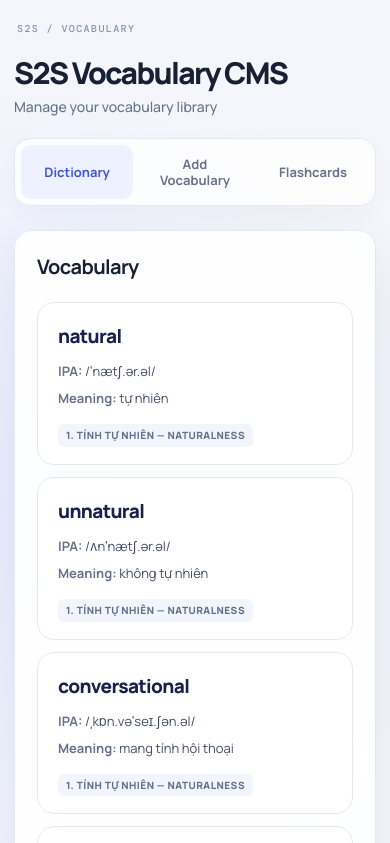
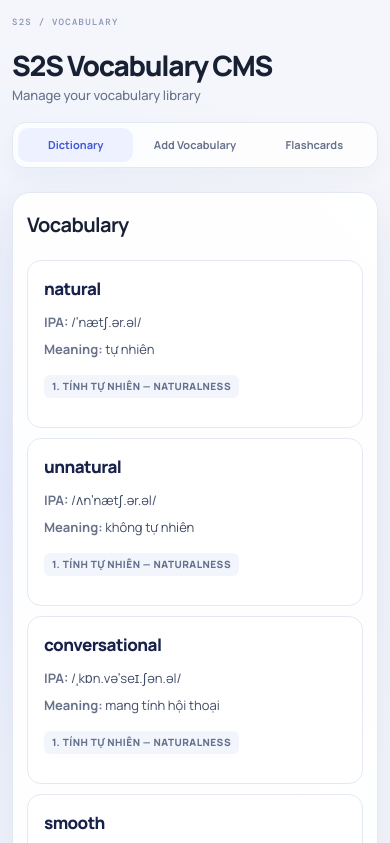
Before and after one commit to hunghobbit/s2s-vocabulary, a plain HTML site: page index.html in a window 390 px wide. Shown: the top 843 px of the page. Drawn offline with nearby package versions, Linux system fonts and the light colour scheme.

Commit message:
Update media query in index.html

```diff
--- a/index.html
+++ b/index.html
@@ -373,26 +373,81 @@
 
             @media (max-width: 640px) {
                 body {
-                    padding: 38px 14px 44px;
+                    padding: 34px 12px 44px;
                 }
+
                 body::before {
-                    left: 17px;
+                    left: 12px;
+                    top: 16px;
+                    font-size: 9px;
                 }
+
                 h1 {
-                    margin-top: 19px;
+                    margin-top: 16px;
+                    font-size: 28px;
+                    letter-spacing: -0.045em;
                 }
+
+                h1::after {
+                    font-size: 13px;
+                    margin-top: 8px;
+                }
+
+                /* Navigation */
                 .tabs {
-                    margin-top: 23px;
+                    width: 100%;
+                    margin-top: 20px;
+                    padding: 5px;
+                    gap: 4px;
+                    border-radius: 14px;
                 }
+
+                .tabs button {
+                    flex: 1;
+                    min-width: 0;
+                    padding: 9px 6px;
+                    font-size: 11px;
+                    white-space: nowrap;
+                }
+
+                /* Main panels */
+                .tab-content {
+                    width: 100%;
+                }
+
+                #dictionary,
+                #add {
+                    padding: 18px 14px;
+                    border-radius: 18px;
+                }
+
+                /* Dictionary */
                 #dictionaryList {
                     grid-template-columns: 1fr;
+                    gap: 10px;
                 }
-                #dictionary,
-                #add {
-                    border-radius: 18px;
+
+                .card {
+                    padding: 16px;
+                    border-radius: 14px;
                 }
-                .card {
-                    min-height: 0;
+
+                .card h3 {
+                    font-size: 17px;
+                }
+
+                /* Inputs */
+                input,
+                textarea,
+                select {
+                    min-height: 44px;
+                    font-size: 14px;
+                }
+
+                /* Buttons */
+                button {
+                    padding: 9px 10px;
+                    font-size: 12px;
                 }
             }
         </style>
```
